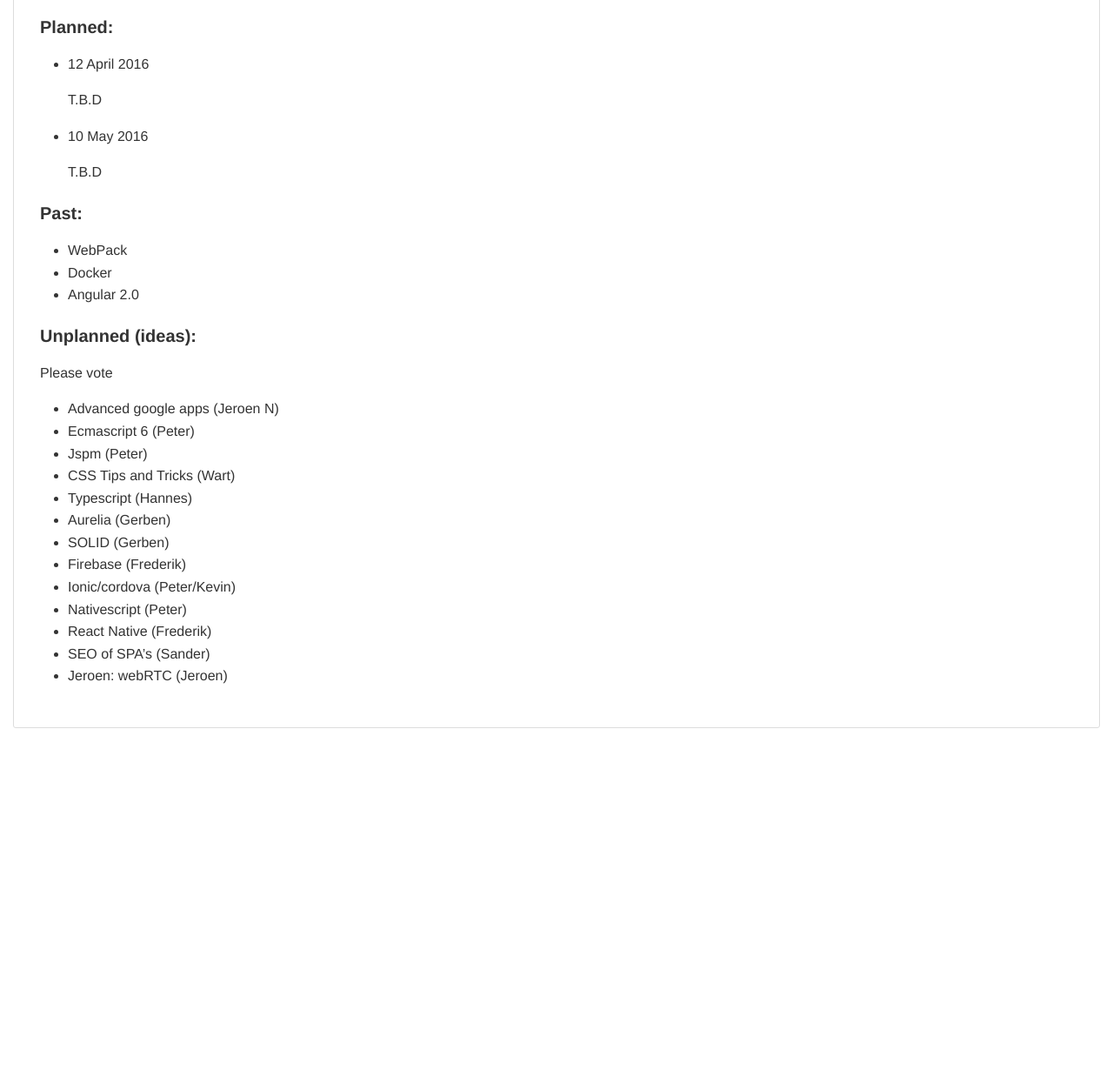
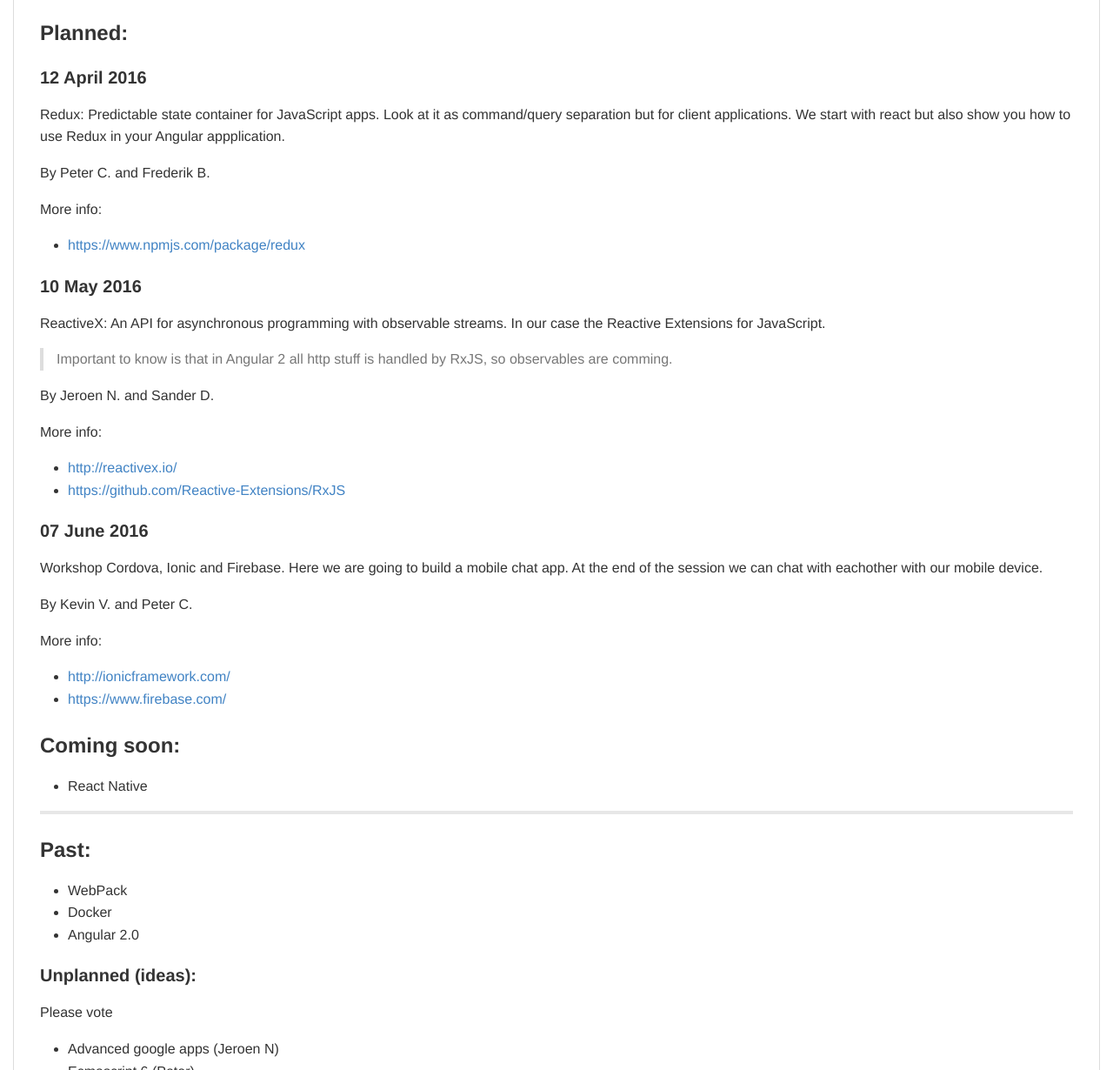
Before and after one commit to mjrio/mjrio.github.io, a plain HTML site: page index.html in a window 1280 px wide. Shown: the part 248-1478 px from the top of the page at 87% size. Before the commit the page ends 1100 px from the top, so only its background shows below. Drawn offline with Linux system fonts and the light colour scheme.

Commit message:
updated session agenda for next 3 topics

```diff
--- a/index.html
+++ b/index.html
@@ -48,18 +48,59 @@ html,body,#wrapper{font-size:10pt!important;}
 
 <h1 id="sessionagenda">Session Agenda</h1>
 
-<h4 id="planned:">Planned:</h4>
+<h3 id="planned:">Planned:</h3>
+
+<h4 id="12april2016">12 April 2016</h4>
+
+<p>Redux: Predictable state container for JavaScript apps. Look at it as command/query separation but for client applications. We start with react but also show you how to use Redux in your Angular appplication.</p>
+
+<p>By Peter C. and Frederik B.</p>
+
+<p>More info:</p>
 
 <ul>
-<li><p>12 April 2016</p>
-
-<p>T.B.D</p></li>
-<li><p>10 May 2016</p>
-
-<p>T.B.D</p></li>
+<li><a href="https://www.npmjs.com/package/redux">https://www.npmjs.com/package/redux</a></li>
 </ul>
 
-<h4 id="past:">Past:</h4>
+<h4 id="10may2016">10 May 2016</h4>
+
+<p>ReactiveX: An API for asynchronous programming with observable streams. In our case the Reactive Extensions for JavaScript.</p>
+
+<blockquote>
+<p>Important to know is that in Angular 2 all http stuff is handled by RxJS, so observables are comming.</p>
+</blockquote>
+
+<p>By Jeroen N. and Sander D.</p>
+
+<p>More info:</p>
+
+<ul>
+<li><a href="http://reactivex.io/">http://reactivex.io/</a></li>
+<li><a href="https://github.com/Reactive-Extensions/RxJS">https://github.com/Reactive-Extensions/RxJS</a></li>
+</ul>
+
+<h4 id="07june2016">07 June 2016</h4>
+
+<p>Workshop Cordova, Ionic and Firebase. Here we are going to build a mobile chat app. At the end of the session we can chat with eachother with our mobile device.</p>
+
+<p>By Kevin V. and Peter C.</p>
+
+<p>More info:</p>
+
+<ul>
+<li><a href="http://ionicframework.com/">http://ionicframework.com/</a></li>
+<li><a href="https://www.firebase.com/">https://www.firebase.com/</a></li>
+</ul>
+
+<h3 id="comingsoon:">Coming soon:</h3>
+
+<ul>
+<li>React Native</li>
+</ul>
+
+<hr />
+
+<h3 id="past:">Past:</h3>
 
 <ul>
 <li>WebPack</li>
@@ -79,8 +120,6 @@ html,body,#wrapper{font-size:10pt!important;}
 <li>Typescript (Hannes)</li>
 <li>Aurelia (Gerben)</li>
 <li>SOLID (Gerben)</li>
-<li>Firebase (Frederik)</li>
-<li>Ionic/cordova (Peter/Kevin)</li>
 <li>Nativescript (Peter)</li>
 <li>React Native (Frederik)</li>
 <li>SEO of SPA’s (Sander)</li>
```
Also changed, not shown: 1 other file.
